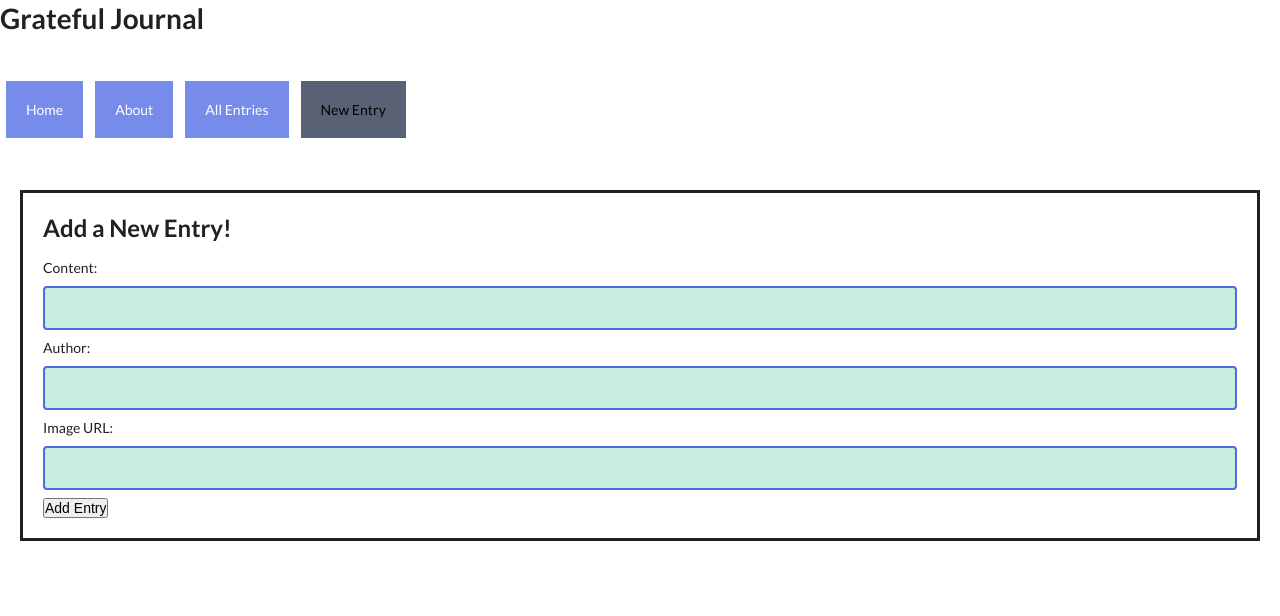
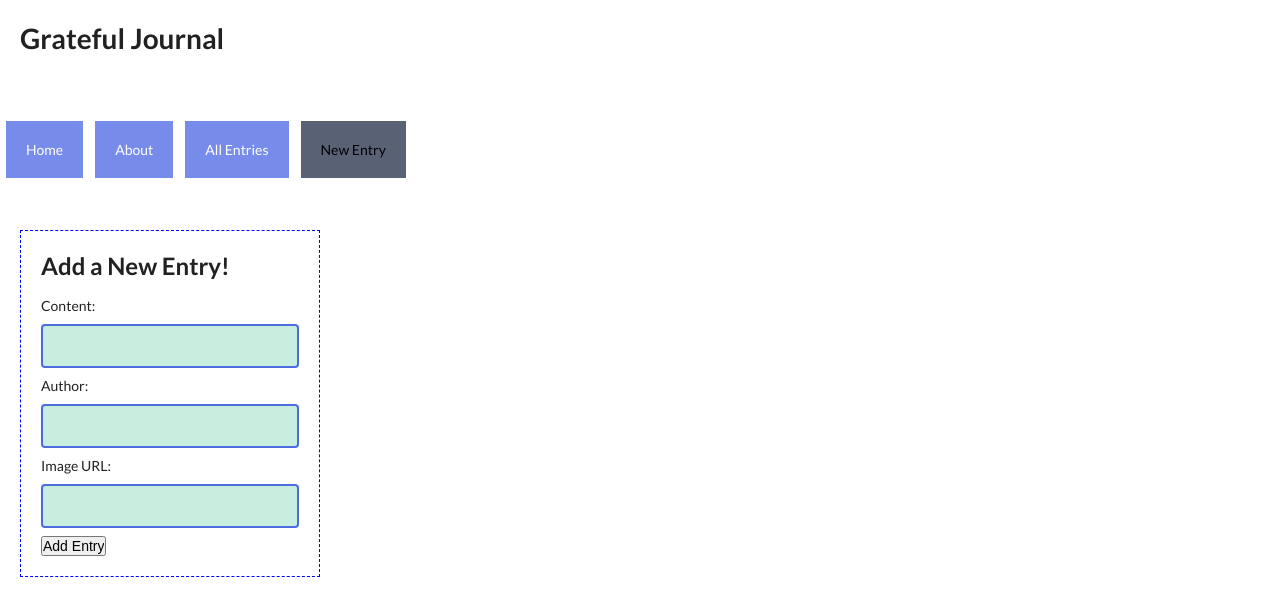
Before and after one commit to kevinptx/grateful, a React (Create React App) app in the folder grateful-client/: page /entries/new in a window 1280 px wide. Shown: the top 616 px of the page. Built offline with nearby package versions, Linux system fonts and the light colour scheme.

Commit message:
fix basic css

```diff
--- a/grateful-client/src/containers/Entries.js
+++ b/grateful-client/src/containers/Entries.js
@@ -1,7 +1,6 @@
 import React, { Component } from "react";
 import { connect } from "react-redux";
 import { getEntries } from "../actions/entries";
-//import "../css/Entries.css";
 import EntryCard from "../components/EntryCard";
 
 class Entries extends Component {
--- a/grateful-client/src/css/App.css
+++ b/grateful-client/src/css/App.css
@@ -42,5 +42,19 @@ input[type="text"] {
 }
 
 .EntryCard {
+  width: 300px;
+  border: dashed blue 1px;
   padding: 20px;
 }
+.EntryCard img {
+  max-height: 100%;
+  max-width: 100%;
+}
+
+.about {
+  padding: 20px;
+}
+
+.title {
+  padding: 20px;
+}
```
